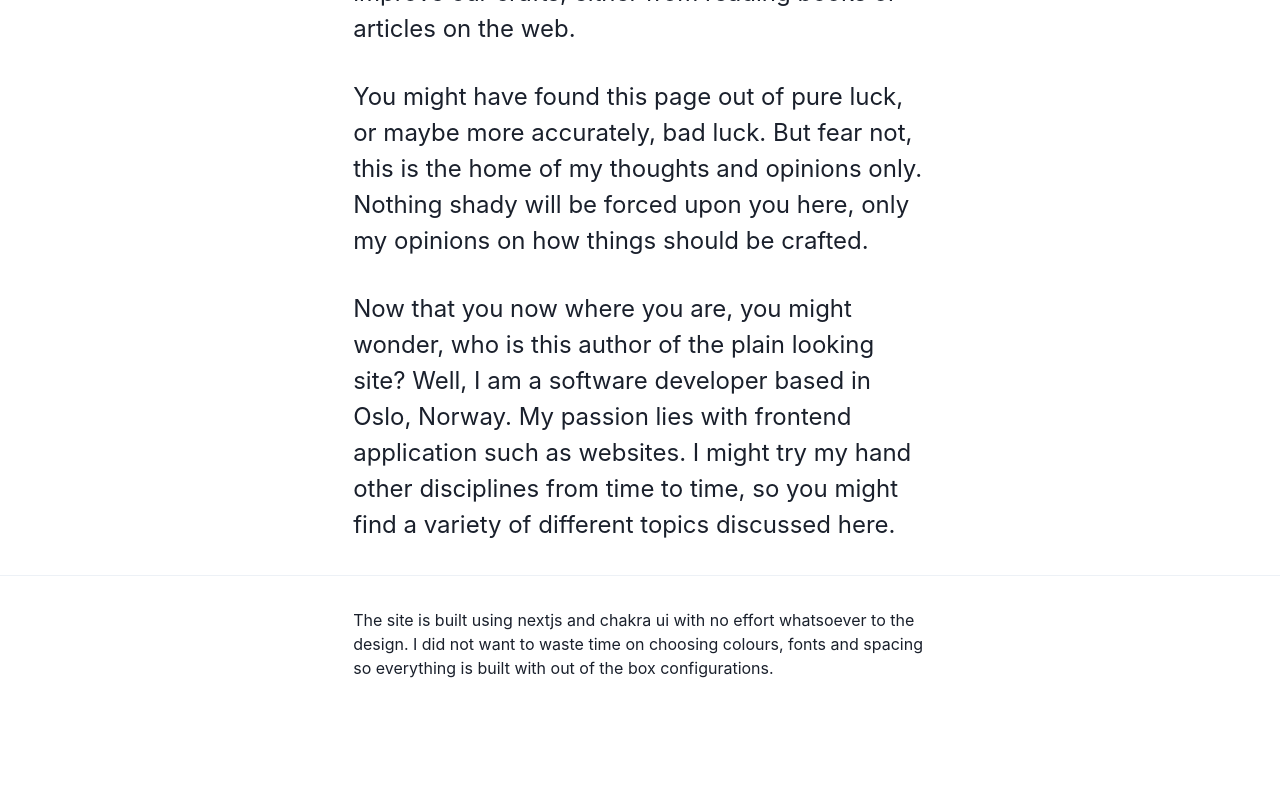
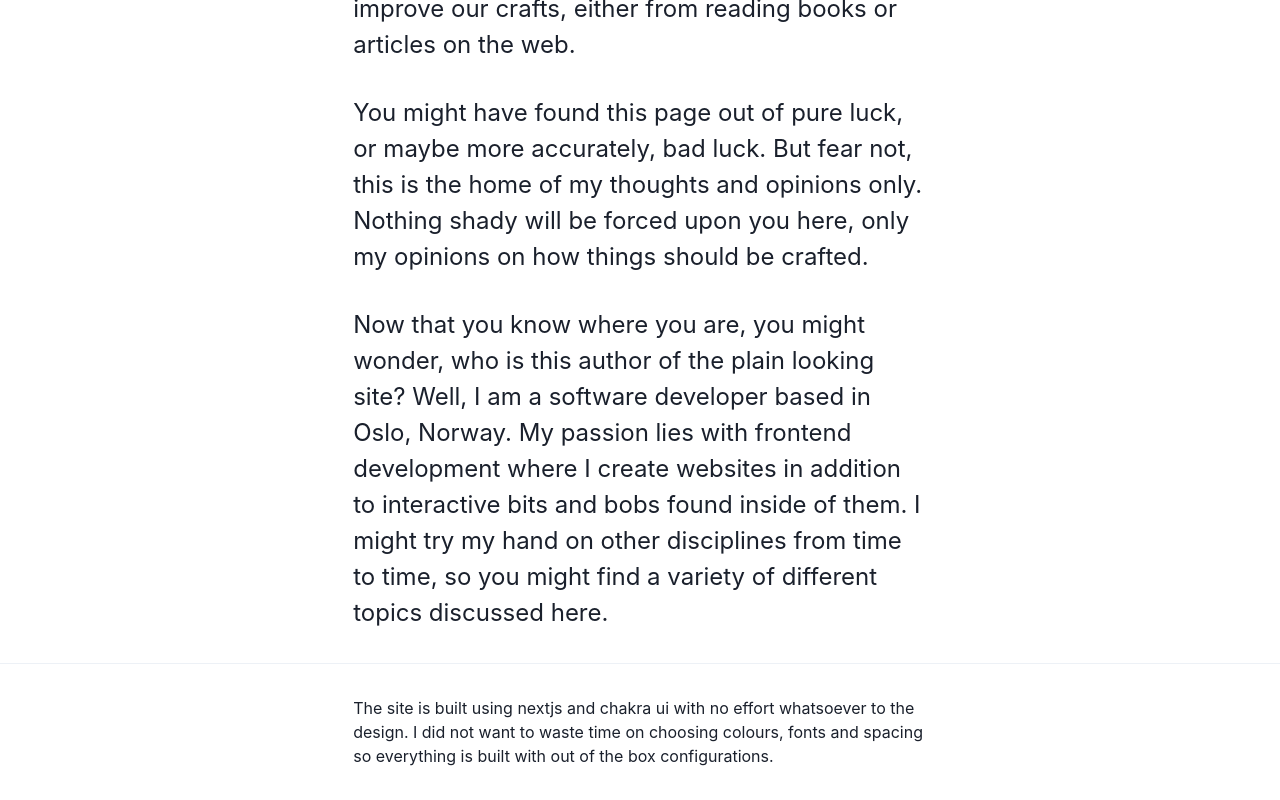
Before and after one commit to LitenApe/blog, a Next.js app: page / in a window 1280 px wide. Shown: the part 538-1338 px from the top of the page. Before the commit the page ends 1250 px from the top, so only its background shows below. Built offline with nearby package versions, Linux system fonts and the light colour scheme.

Commit message:
chore: fix typo on the home page

```diff
--- a/pages/index.tsx
+++ b/pages/index.tsx
@@ -4,7 +4,9 @@ import { Page } from '../components/layout/Page';
 export default function Home() {
   return (
     <Page title="Home">
-      <Heading size="4xl">Sharing my thoughts on how to build stuff.</Heading>
+      <Heading size="4xl" my={4}>
+        Sharing my thoughts on how to build stuff.
+      </Heading>
       <Text fontSize="2xl" my={8}>
         The world of software engineering, or simply, the world, is an
         opinionated place. Everyone has some kind of opinion on how something
@@ -20,11 +22,12 @@ export default function Home() {
       </Text>
 
       <Text fontSize="2xl" my={8}>
-        Now that you now where you are, you might wonder, who is this author of
+        Now that you know where you are, you might wonder, who is this author of
         the plain looking site? Well, I am a software developer based in Oslo,
-        Norway. My passion lies with frontend application such as websites. I
-        might try my hand other disciplines from time to time, so you might find
-        a variety of different topics discussed here.
+        Norway. My passion lies with frontend development where I create
+        websites in addition to interactive bits and bobs found inside of them.
+        I might try my hand on other disciplines from time to time, so you might
+        find a variety of different topics discussed here.
       </Text>
     </Page>
   );
```
